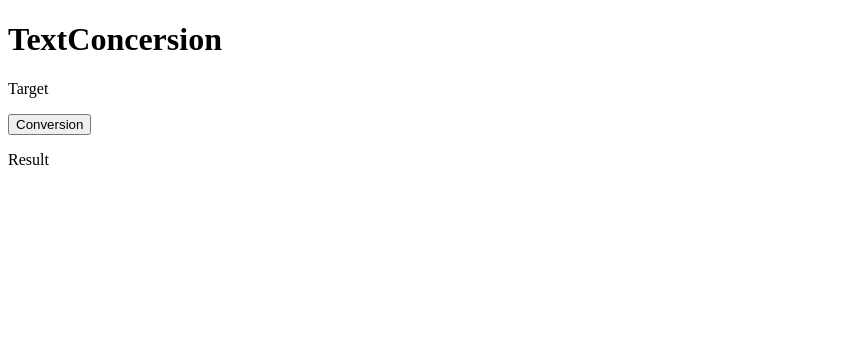
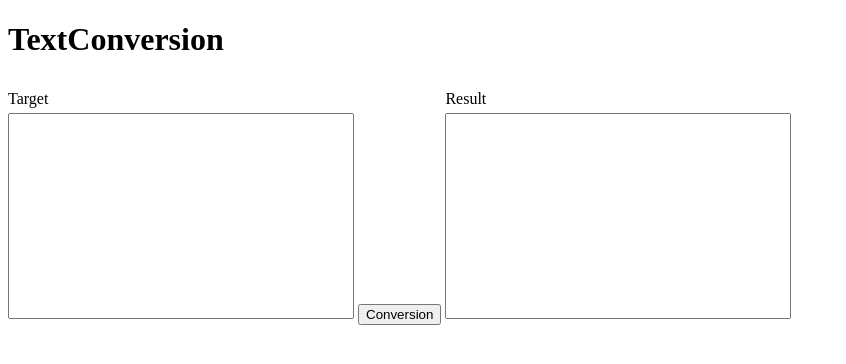
Before and after one commit to nejire957/TextConversion, a plain HTML site: page index.html in a window 1280 px wide. Shown: the whole page, without its empty margins (0-846 px from the left). Drawn offline with nearby package versions, Linux system fonts and the light colour scheme.

Commit message:
テスト3

```diff
--- a/index.html
+++ b/index.html
@@ -2,22 +2,47 @@
 <html>
     <head>
     <meta charset="UTF-8">
+    <meta name="viewport" content="width=device-width,initial-scale=1">
     <title>TextConversion</title>
     <script
         src="https://code.jquery.com/jquery-3.6.0.min.js"
         integrity="sha256-/xUj+3OJU5yExlq6GSYGSHk7tPXikynS7ogEvDej/m4="
         crossorigin="anonymous"></script>
+    <style>
+        div{
+            display: inline-block;
+            margin-top: 5px;
+            margin-bottom: 5px;
+        }
+        p{
+            margin-top: 5px;
+            margin-bottom: 5px;
+        }
+        textarea{
+            resize:none;
+            width: 340px;
+            height:200px
+        }
+    </style>
     </head>
     <body>
         <main>
-            <h1>TextConcersion</h1>
-            <p id="target">Target</p>
-            <input type="button" value="Conversion" onclick="Conversion();">
-            <p id="result">Result</p>
+            <h1>TextConversion</h1>
+            <div>
+                <p>Target</p>
+                <textarea id="target"></textarea>
+            </div>
+            <div>
+                <input type="button" value="Conversion" onclick="Conversion();">
+            </div>
+            <div>
+                <p>Result</p>
+                <textarea id="result"></textarea>
+            </div>
         </main>
         <script>
            function Conversion(event){
-                $('#result').text("Done");
+                $('#result').val($('#target').val());
            }
         </script>
     </body>
```
